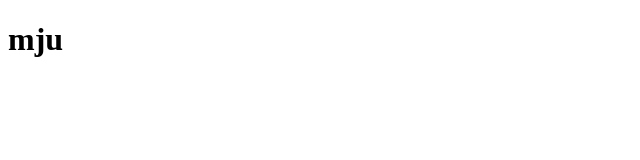
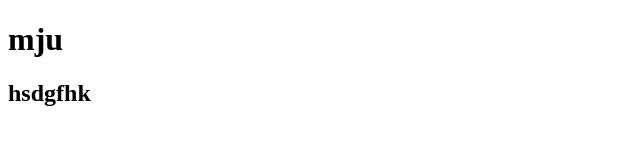
Before and after one commit to imansedky5/group_5, a plain HTML site: page index.html in a window 1280 px wide. Shown: the whole page, without its empty margins (0-640 px from the left). Drawn offline with Linux system fonts and the light colour scheme.

Commit message:
created second branch

```diff
--- a/index.html
+++ b/index.html
@@ -7,5 +7,6 @@
 </head>
 <body>
     <h1>mju</h1>
+    <h2>hsdgfhk</h2>
 </body>
 </html>
```
